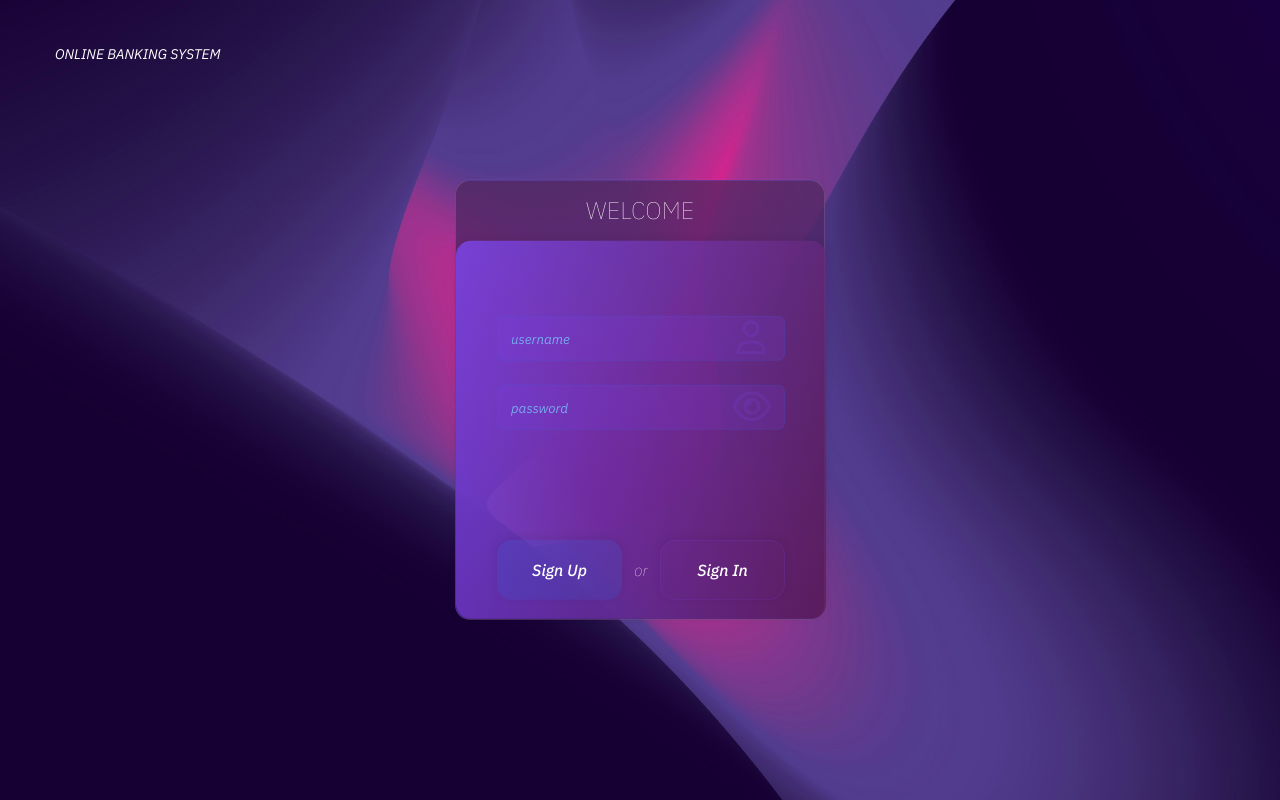
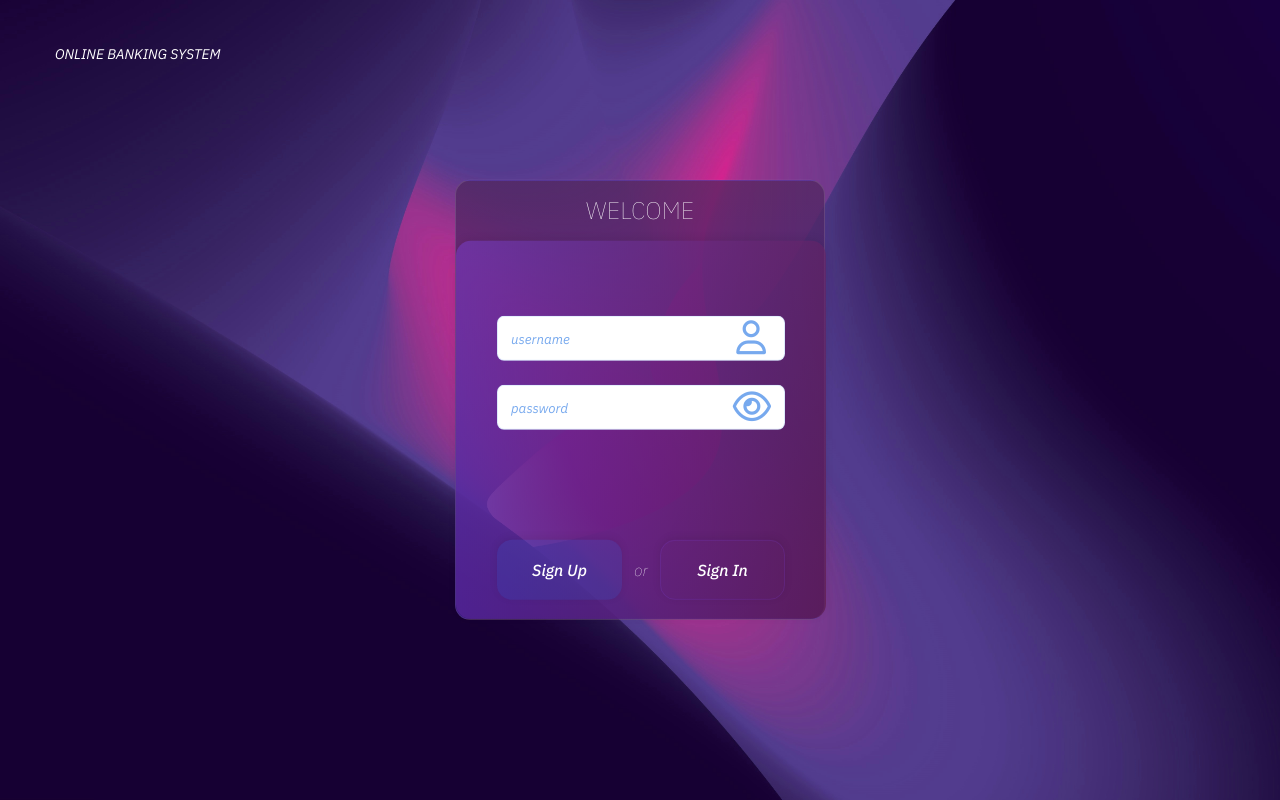
Before and after one commit to Martin-Alba/OnlineBankingSystem, a website: page client/index.html in a window 1280 px wide. Drawn offline with Linux system fonts and the light colour scheme.

Commit message:
fix 3 issues

```diff
--- a/client/src/css/styles.css
+++ b/client/src/css/styles.css
@@ -12,11 +12,20 @@ span button {
 .container {
   width: 100%;
   height: 100vh;
+  position: relative;
+}
+.container::before{
+  content: "";
   background-image: url(../assets/gradientBackground.jpg);
   background-size: cover;
-  position: relative;
+  position: absolute;
+  top: 0px;
+  right: 0px;
+  bottom: 0px;
+  left: 0px;
 }
 .logoOBS {
+  position: absolute;
   padding: 45px 0px 0px 55px;
   color: #fff;
   font-size: 14px;
@@ -56,14 +65,14 @@ span button {
   border-radius: 15px;
   background: linear-gradient(
     110deg,
-    rgba(125, 73, 248, 0.75),
+    rgba(125, 73, 248, 0.35),
     rgba(94, 27, 74, 0.75)
   );
   padding-top: 75px;
   box-shadow: 0px -2px 9px rgba(0, 0, 0, 0.08);
 }
 .form-box input {
-  background: rgba(125, 73, 248, 0.144);
+  background: #fff;
   width: 288px;
   height: 45px;
   border: 0;
@@ -87,14 +96,14 @@ span button {
   right: 53px;
   font-size: 34px;
   padding-top: 5px;
-  color: rgba(125, 73, 248, 0.15);
+  color: #77a9ee;
 }
 .iconPassword {
   position: relative;
   right: 53px;
   font-size: 34px;
   padding-top: 5px;
-  color: rgba(125, 73, 248, 0.15);
+  color:#77a9ee;
 }
 .fa-user {
   padding-right: 5px;
--- a/client/src/pages/home.html
+++ b/client/src/pages/home.html
@@ -51,15 +51,13 @@
           <button id="transferBtn"><a href="./transfer.html"><img src="../assets/tabler_transfer.png" alt=""></a></button>
         </div>
         <div class="buttons-wrapper">
-          <button id="transferBtn"><a onclick="reciptHandler()" href="#"><img src="../assets/prime_print.png" alt=""></a></button>
+          <button id="transferBtn"><a href="./recipt.html"><img src="../assets/prime_print.png" alt=""></a></button>
         </div>
       </div>
 
     </article>
   </div>
   </section>
-  <div class="popUpModal"></div>
-  <script src="../scripts/recipt.js"></script>
   <script src="../scripts/home.js"></script>
   <script src="../scripts/logout.js"></script>
 </body>
```
Also changed, not shown: client/src/pages/recipt.html (added, +11 -0 lines).
